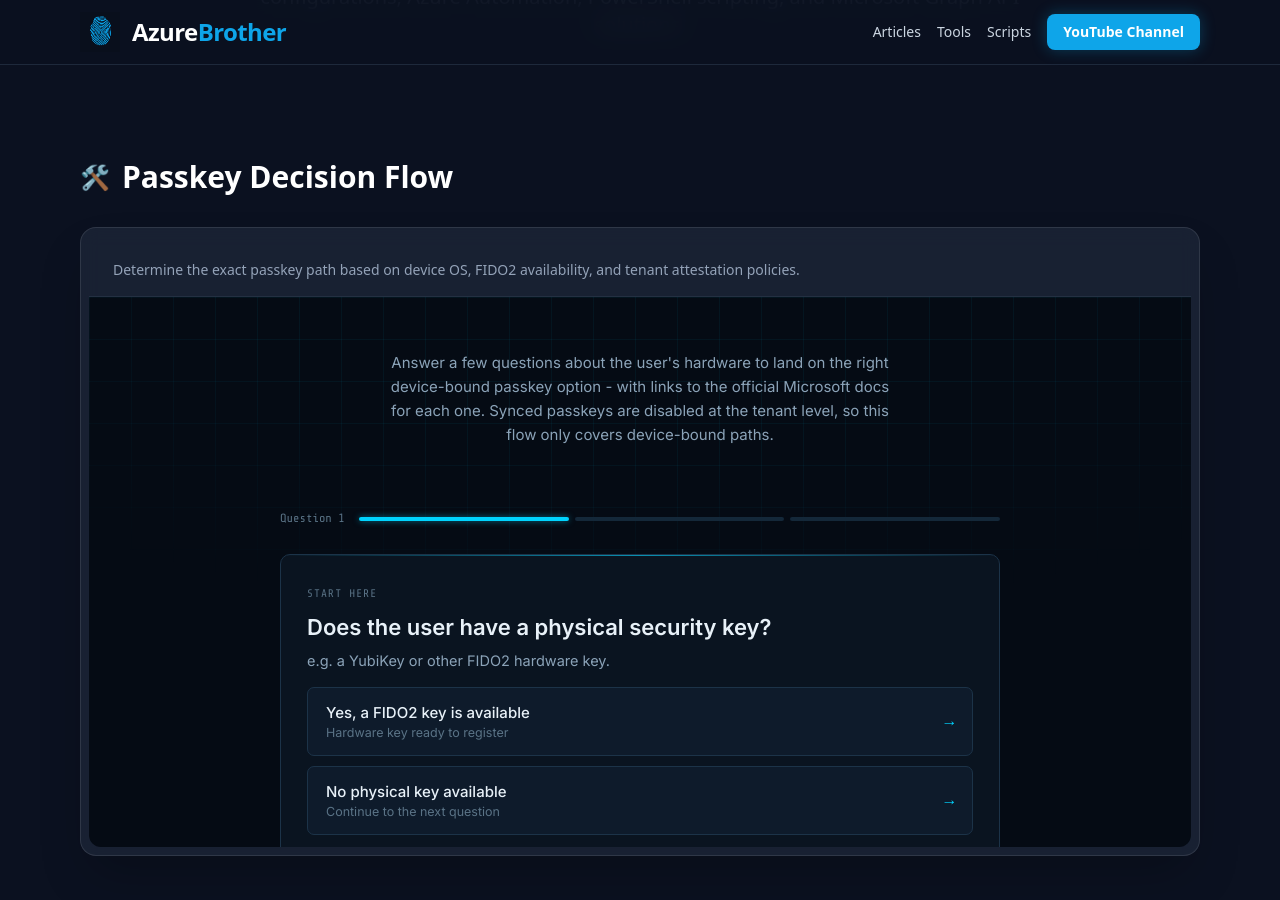
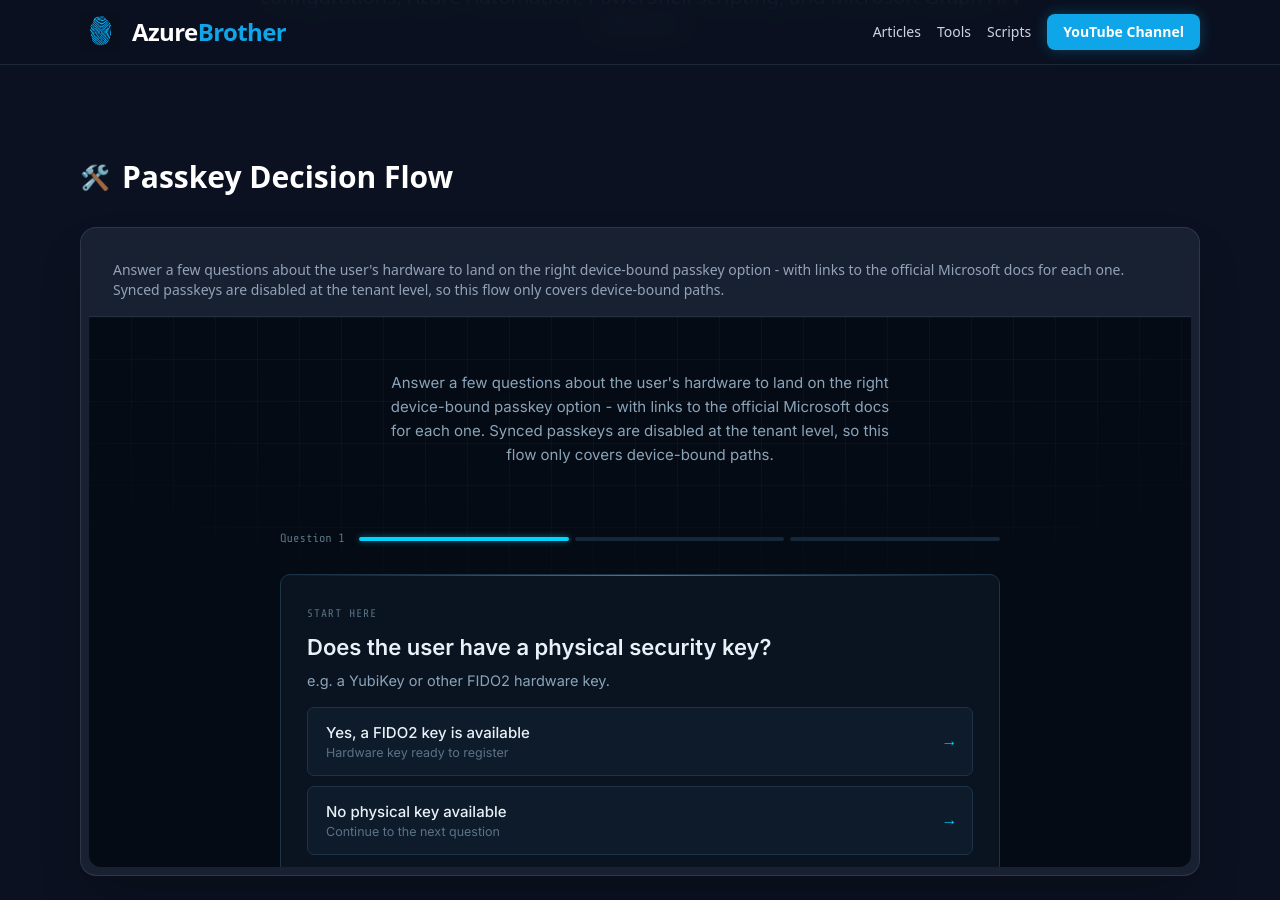
Before and after one commit to AzureBrother/AzureBrother.github.io, a Jekyll site: the page index.html, which Jekyll copies as it is, in a window 1280 px wide and 900 px high, scrolled down 334 px. Built offline with Jekyll 4.4.1, drawn with Linux system fonts in a browser that asks for light colours; nearby versions of some CDN libraries.

Commit message:
Revise passkey decision flow description
Updated the passkey decision flow description for clarity and added information about tenant-level settings.

```diff
--- a/index.html
+++ b/index.html
@@ -70,10 +70,10 @@
             </div>
             <div class="glass-card rounded-2xl p-2 shadow-2xl overflow-hidden">
                 <div class="p-6 pb-4 border-b border-slate-700/50">
-                    <p class="text-sm text-slate-400">Determine the exact passkey path based on device OS, FIDO2 availability, and tenant attestation policies.</p>
+                    <p class="text-sm text-slate-400">Answer a few questions about the user's hardware to land on the right device-bound passkey option - with links to the official Microsoft docs for each one. Synced passkeys are disabled at the tenant level, so this flow only covers device-bound paths.</p>
                 </div>
                 <!-- Iframe height reduced since the inner logo was removed -->
-                <iframe src="./tools/passkey-flow.html" class="w-full h-[550px] rounded-b-xl" style="border:none;" scrolling="no"></iframe>
+                <iframe src="./tools/passkey-flow.html" class="w-full h-[550px] rounded-b-xl" style="border:none;"></iframe>
             </div>
         </section>
 
```
